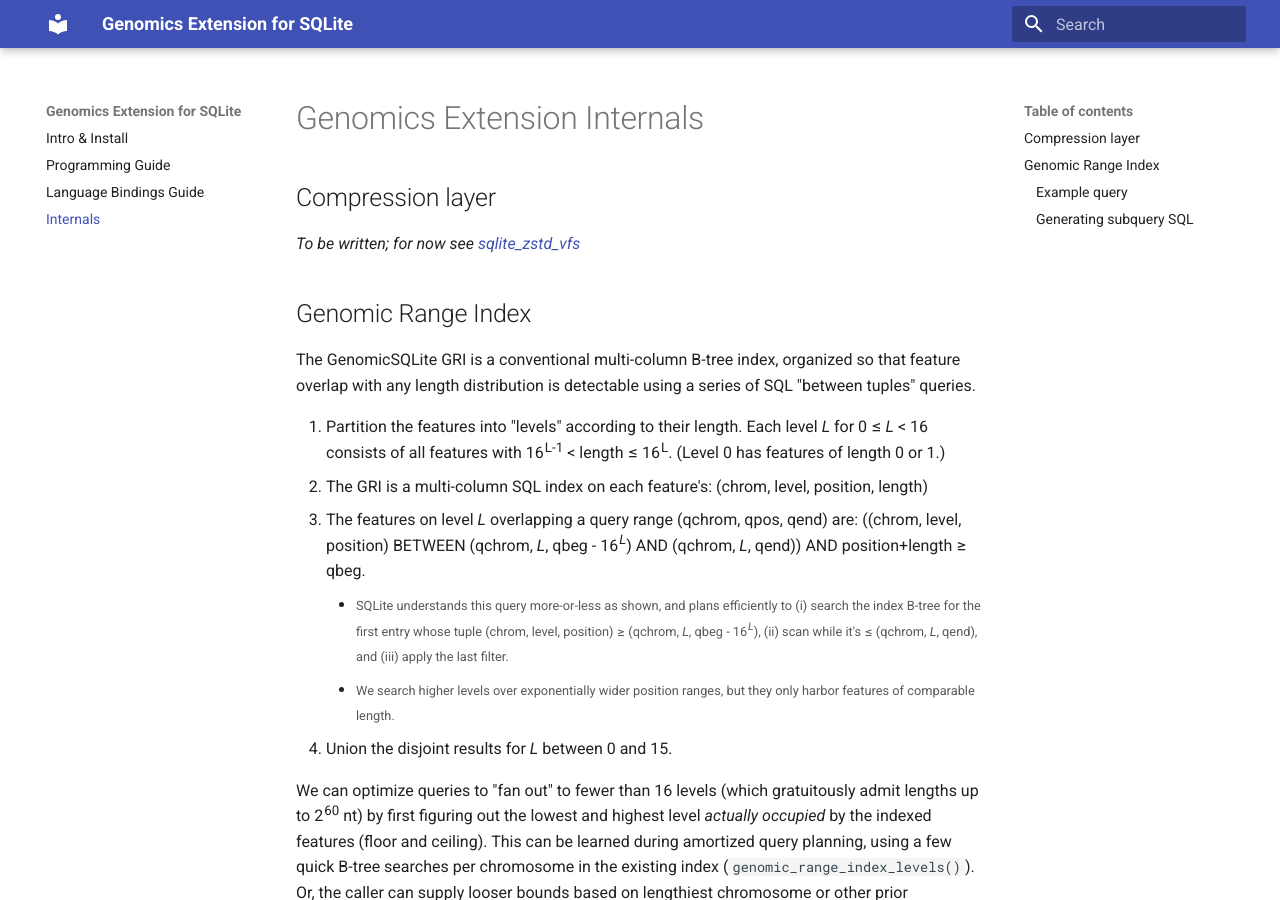
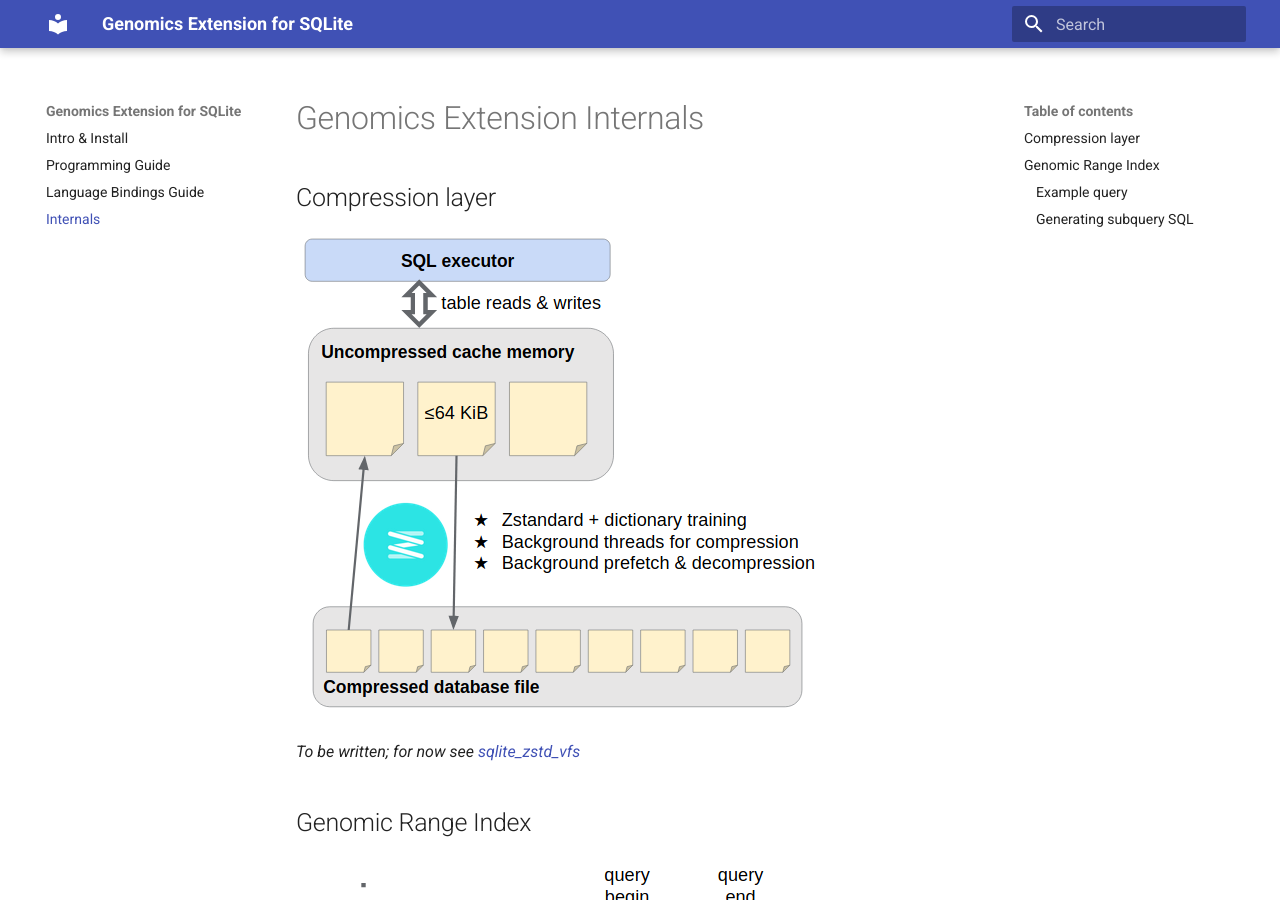
Before and after one commit to mlin/GenomicSQLite, an MkDocs documentation site: the page built from docs/internals.md, in a window 1280 px wide and 900 px high. Built offline with MkDocs 1.6.1 and Material for MkDocs 9.7.7, drawn with Linux system fonts in a browser that asks for light colours.

Commit message:
add figures to Internals docs

```diff
--- a/docs/internals.md
+++ b/docs/internals.md
@@ -2,9 +2,13 @@
 
 ## Compression layer
 
+![Compression layer figure](sqlite_zstd_vfs.png)
+
 *To be written; for now see [sqlite_zstd_vfs](https://github.com/mlin/sqlite_zstd_vfs)*
 
 ## Genomic Range Index
+
+![GRI figure](gri.png)
 
 The GenomicSQLite GRI is a conventional multi-column B-tree index, organized so that feature overlap with any length distribution is detectable using a series of SQL "between tuples" queries.
 
```
Also changed, not shown: docs/gri.png (added), docs/sqlite_zstd_vfs.png (added).
